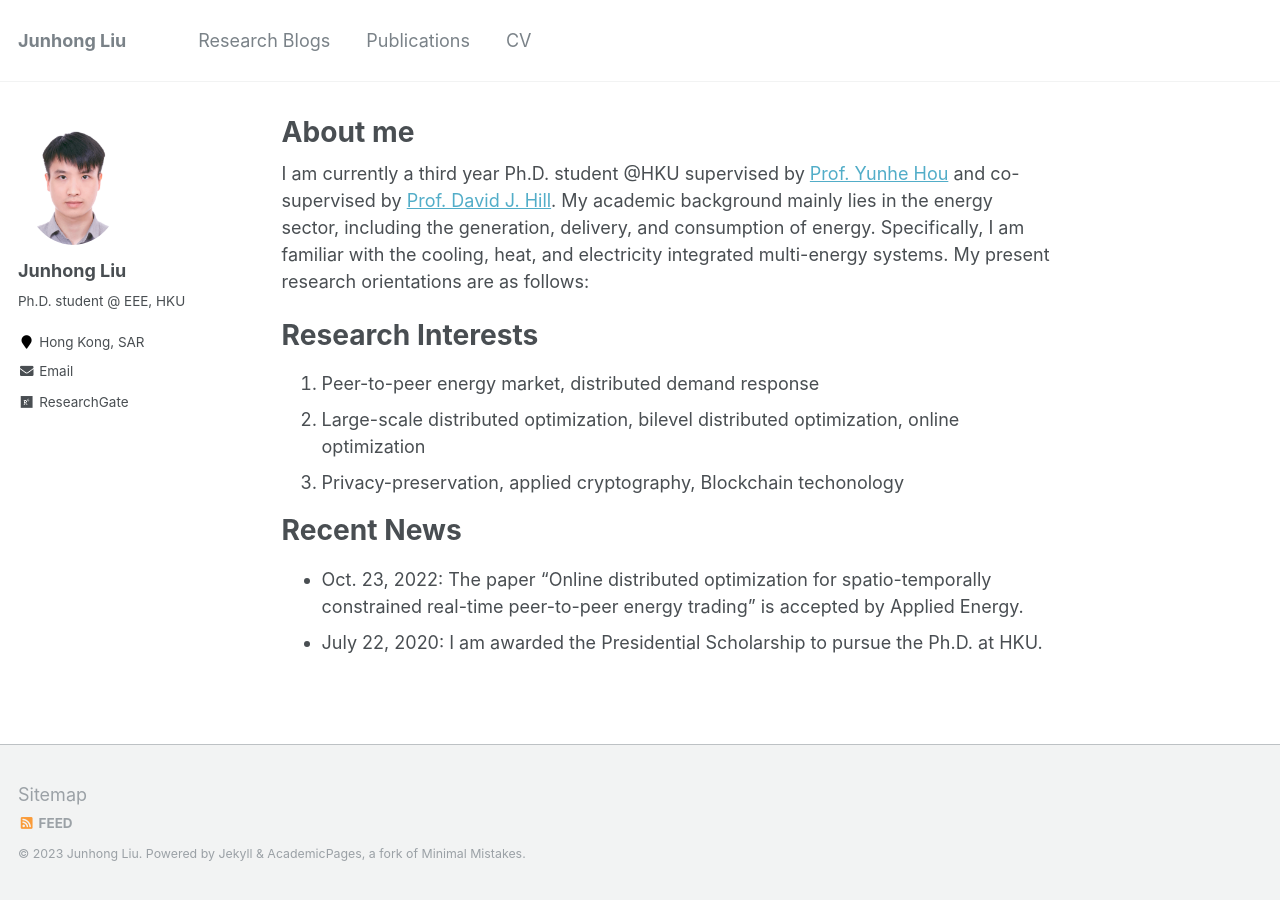
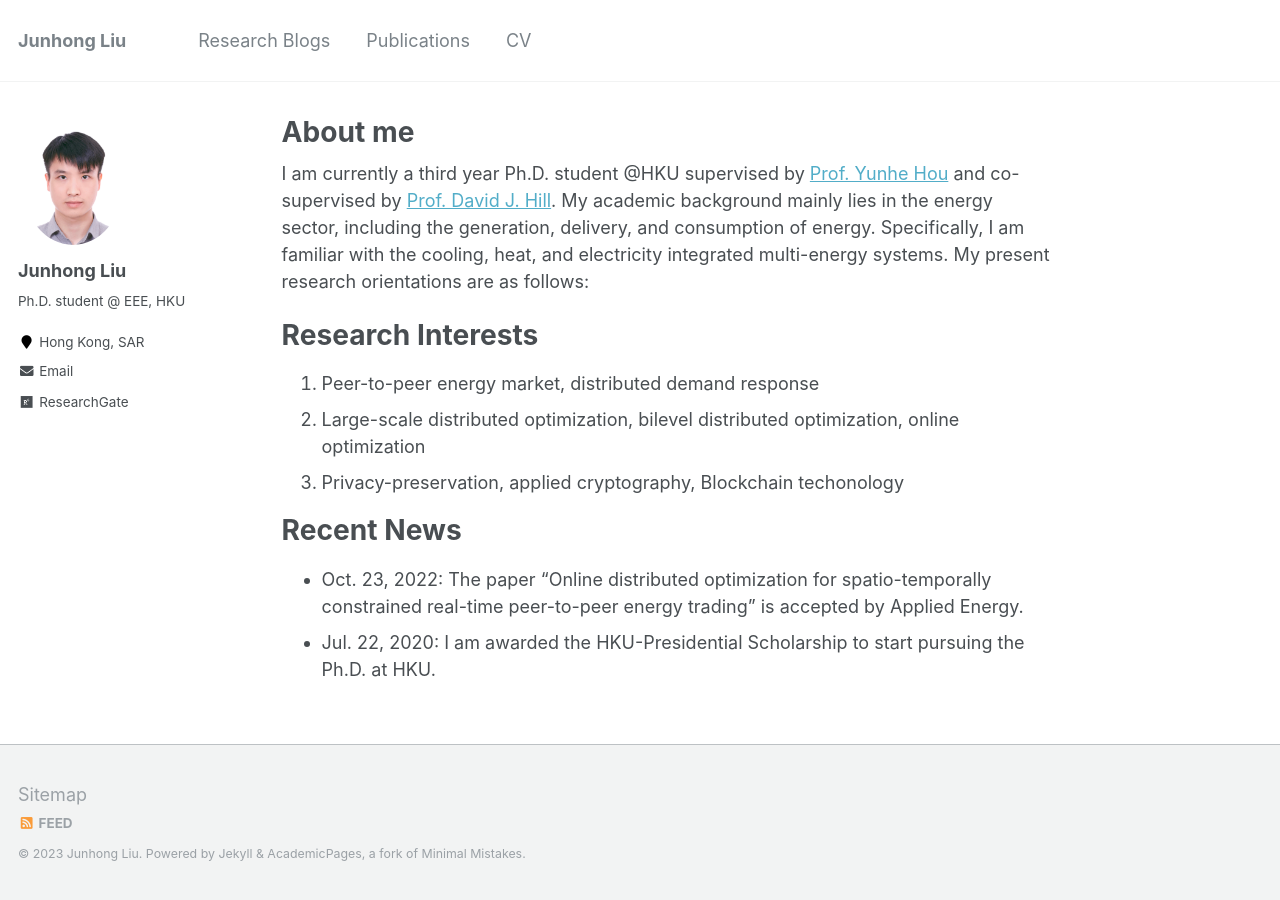
Before and after one commit to johnny-eee/online, a Jekyll site: the page built from _pages/about.md, in a window 1280 px wide. Built offline with Jekyll 4.4.1, drawn with Linux system fonts in a browser that asks for light colours.

Commit message:
Update about.md

```diff
--- a/_pages/about.md
+++ b/_pages/about.md
@@ -20,4 +20,4 @@ Research Interests
 Recent News
 ======
 * Oct. 23, 2022: The paper "Online distributed optimization for spatio-temporally constrained real-time peer-to-peer energy trading" is accepted by Applied Energy.
-* July 22, 2020: I am awarded the Presidential Scholarship to pursue the Ph.D. at HKU.
+* Jul. 22, 2020: I am awarded the HKU-Presidential Scholarship to start pursuing the Ph.D. at HKU.
```
